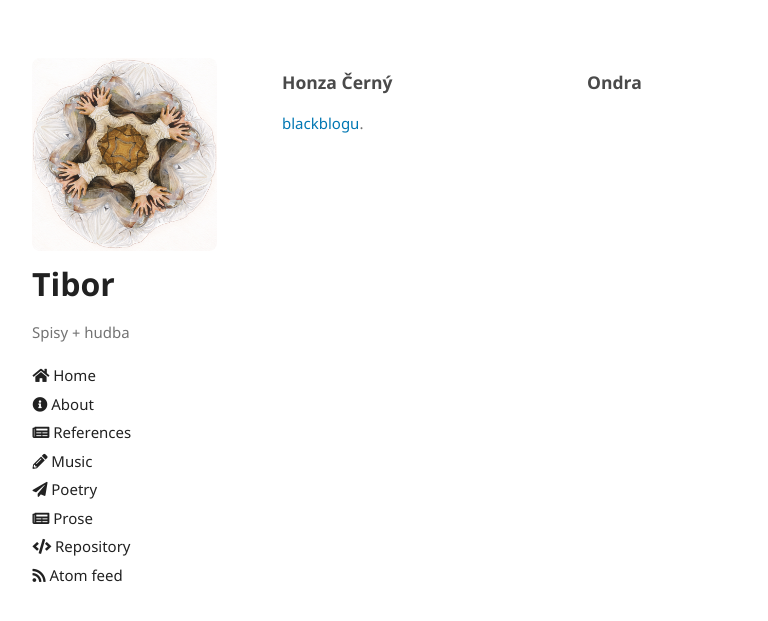
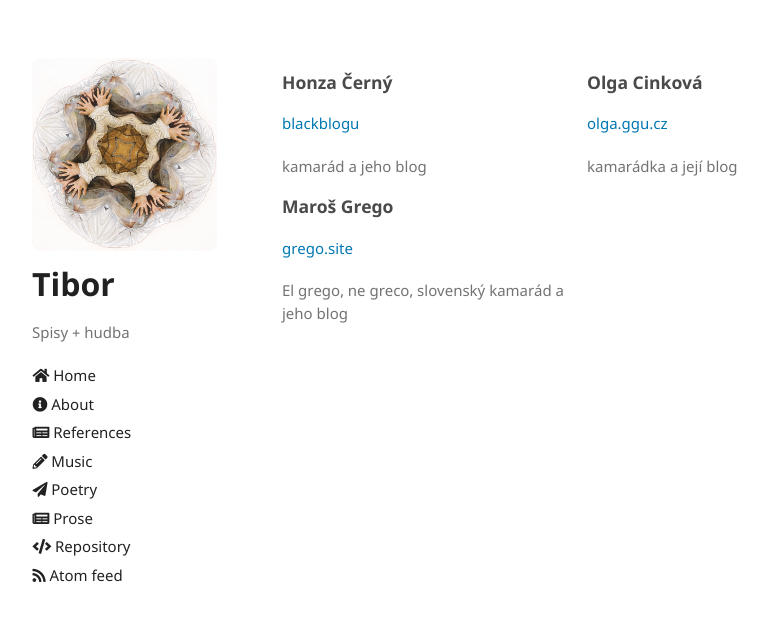
Before and after one commit to thefallofjohannm/thefallofjohannm.github.io, a Jekyll site: the page built from pages/references.md, in a window 1280 px wide. Shown: the top 621 px of the page, without its empty margins (178-946 px from the left). Built offline with Jekyll 4.4.1, drawn with Linux system fonts in a browser that asks for light colours.

Commit message:
mod in references

```diff
--- a/pages/references.md
+++ b/pages/references.md
@@ -8,11 +8,26 @@ permalink: "/references/"
 {% spliter %}
 ### Honza Černý
 
-[blackblogu](https://blackblog.cz/).
+[blackblogu](https://blackblog.cz/)
+
+kamarád a jeho blog
 
 ---
 
-### Ondra
+### Olga Cinková
+
+[olga.ggu.cz](https://olga.ggu.cz)
+
+kamarádka a její blog
+
+---
+
+### Maroš Grego
+
+[grego.site](https://grego.site)
+
+El grego, ne greco, slovenský kamarád a jeho blog
+
 
 {% endspliter %}
 </div>
```
